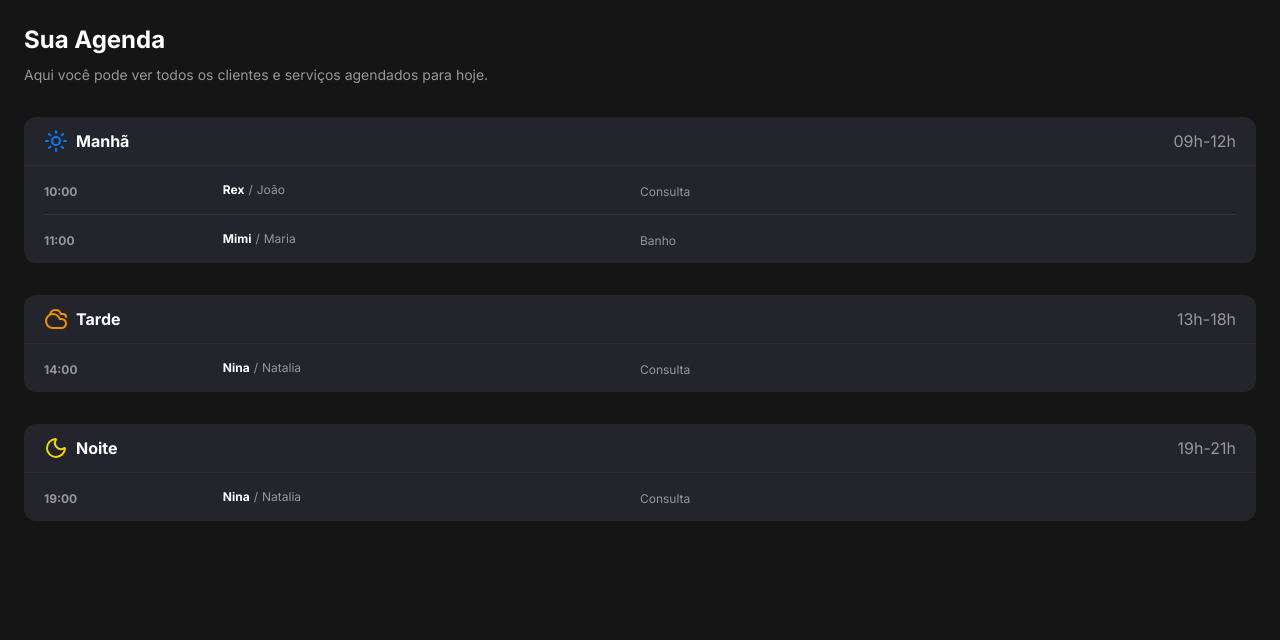
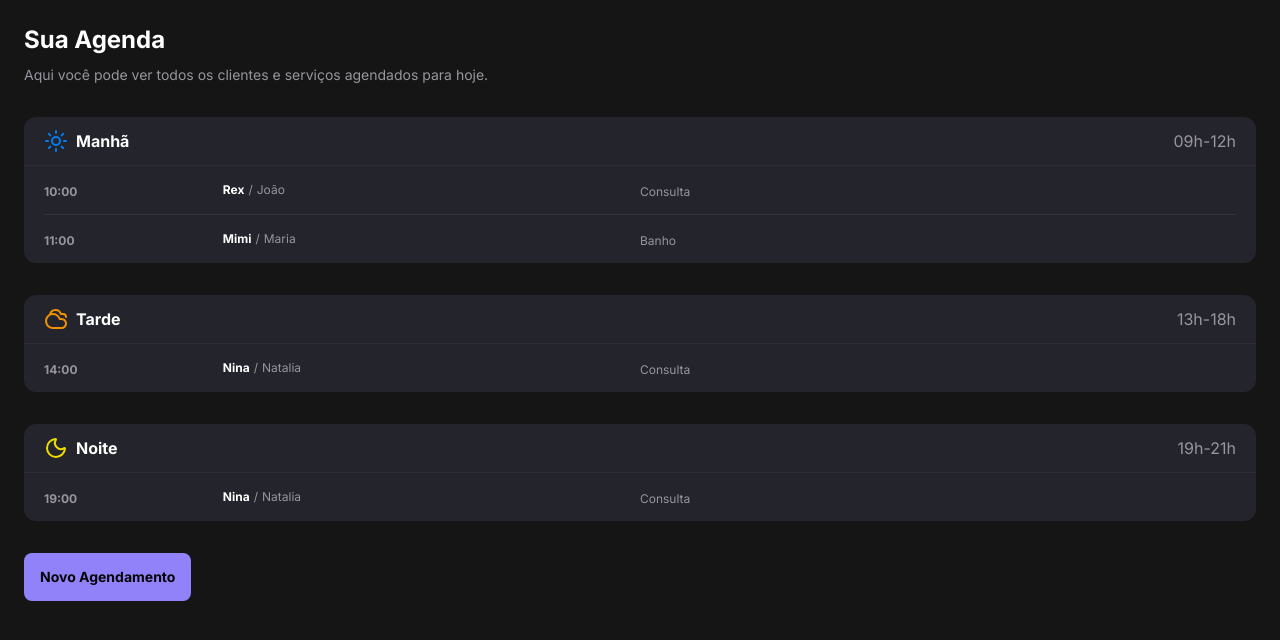
Before and after one commit to thoomassf/pet-shop, a Next.js app: page / in a window 1280 px wide. Shown: the top 640 px of the page. Built offline with nearby package versions, Linux system fonts and the light colour scheme.

Commit message:
feat: starting appointment form component

```diff
--- a/src/app/page.tsx
+++ b/src/app/page.tsx
@@ -1,3 +1,4 @@
+import { AppointmentForm } from '@/components/appointment-form/appointment-form';
 import { PeriodSection } from '@/components/period-section';
 import { groupAppointmentByPeriod, APPOINTMENT_DATA } from '@/utils';
 
@@ -25,6 +26,10 @@ export default async function Home() {
           <PeriodSection period={period} key={index} />
         ))}
       </div>
+
+      <div>
+        <AppointmentForm />
+      </div>
     </div>
   );
 }
--- /dev/null
+++ b/src/components/appointment-form/appointment-form.tsx
@@ -0,0 +1,30 @@
+'use client';
+
+import {
+  Dialog,
+  DialogContent,
+  DialogDescription,
+  DialogHeader,
+  DialogTitle,
+  DialogTrigger,
+} from '@/components/ui/dialog';
+import { Button } from '@/components/ui/button';
+
+export const AppointmentForm = () => {
+  return (
+    <Dialog>
+      <DialogTrigger asChild>
+        <Button variant="brand">Novo Agendamento</Button>
+      </DialogTrigger>
+
+      <DialogContent>
+        <DialogHeader>
+          <DialogTitle>Agende um atendimento</DialogTitle>
+          <DialogDescription>
+            Preencha os dados do cliente para realizar o agendamento:
+          </DialogDescription>
+        </DialogHeader>
+      </DialogContent>
+    </Dialog>
+  );
+};
```
Also changed, not shown: 1 other file (tests, documents, lock files or other folders).
